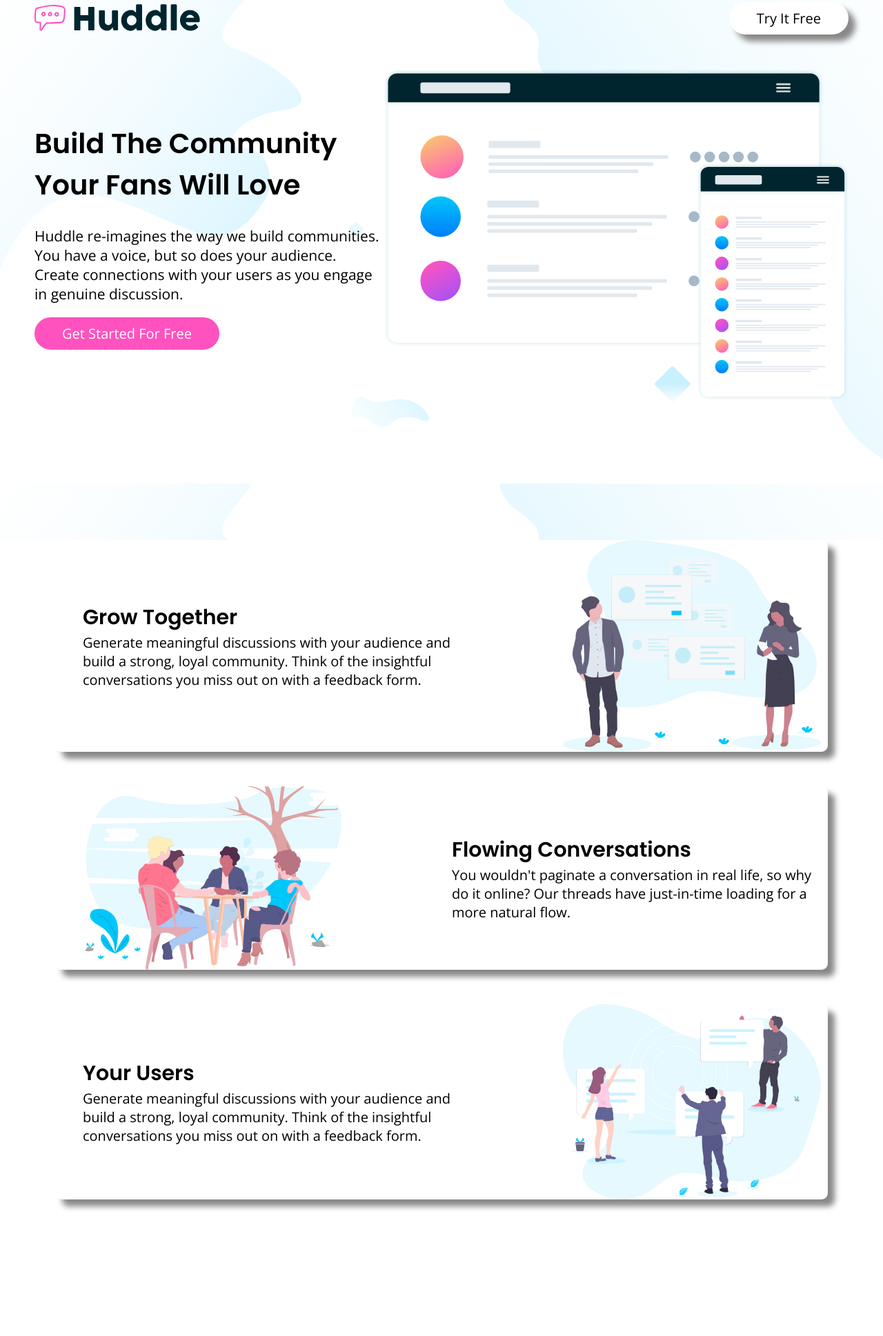
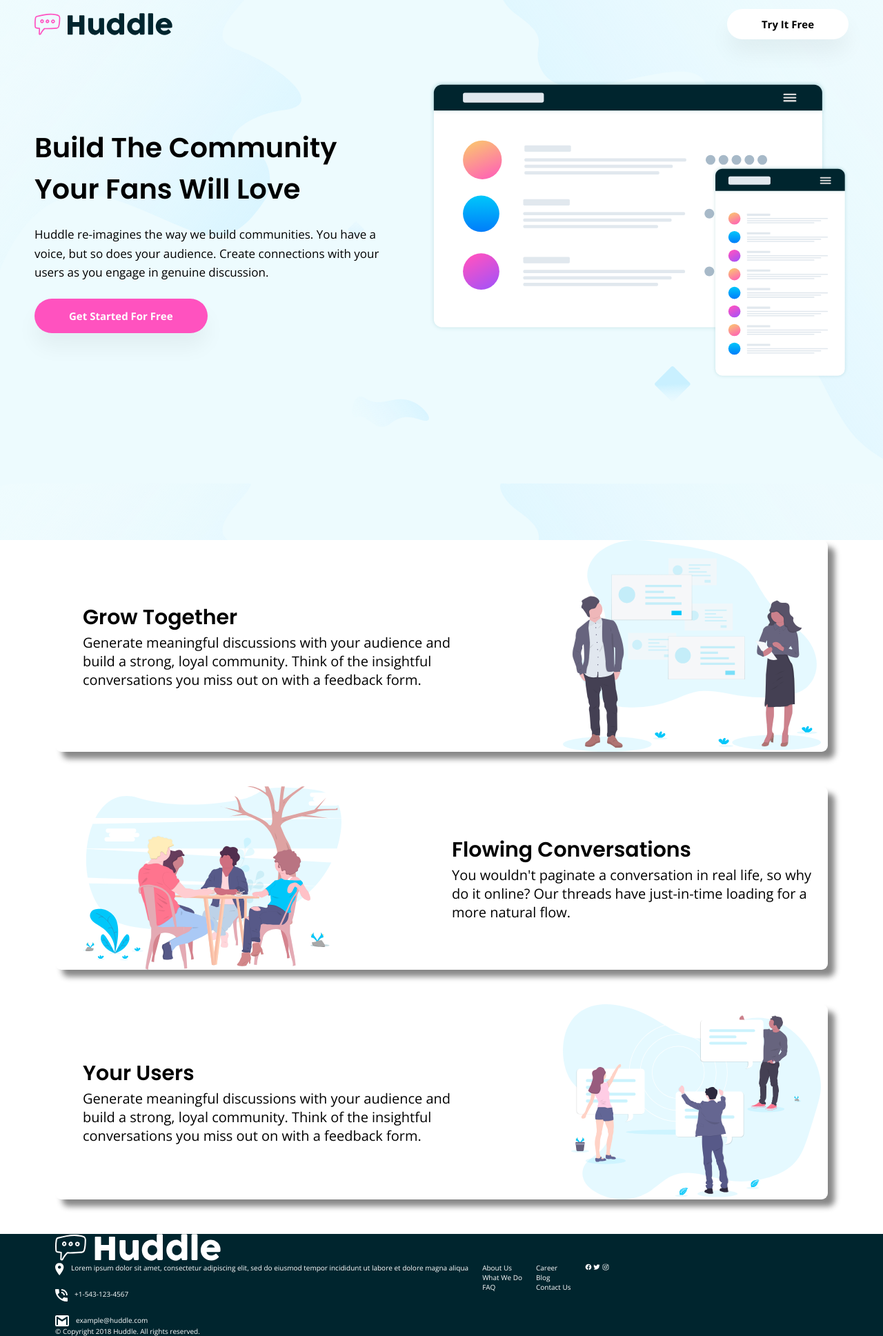
Before and after one commit to Suley890/Landing-Page, a plain HTML site: page index.html in a window 1280 px wide. Shown: the part 17-1954 px from the top of the page at 69% size. Before the commit the page ends 1806 px from the top, so only its background shows below. Drawn offline with nearby package versions, Linux system fonts and the light colour scheme.

Commit message:
Added footer, fixed hero, fixed nav

```diff
--- a/css/general.css
+++ b/css/general.css
@@ -15,7 +15,7 @@ h3 {
 }
 .grid {
   display: grid;
-  gap: 4rem;
+  gap: 10rem;
 }
 
 .grid--center {
@@ -31,9 +31,11 @@ h3 {
   text-decoration: none;
   color: white;
   background-color: hsl(322, 100%, 66%);
-  padding: 0.5em 2em;
+  padding: 1.5rem 5rem;
   border-radius: 50px;
-  font-size: 2rem;
+  font-size: 1.5rem;
+  font-weight: bold;
+  box-shadow: 0px 20px 30px 0 rgba(0, 0, 0, 0.05);
 }
 
 .btn-link-white:link,
@@ -42,12 +44,14 @@ h3 {
   text-decoration: none;
   color: black;
   background-color: #fff;
-  box-shadow: 10px 10px 8px #888888;
-  padding: 0.5em 2em;
+  box-shadow: 0px 20px 30px 0 rgba(0, 0, 0, 0.05);
+  padding: 1.2rem 5rem;
   border-radius: 50px;
-  font-size: 2rem;
+  font-size: 1.5rem;
+  font-weight: bold;
 }
 
 .container {
-  padding: 0 5rem;
+  padding-left: 5rem;
+  padding-right: 5rem;
 }
--- a/css/styles.css
+++ b/css/styles.css
@@ -5,14 +5,20 @@
   list-style: none;
   align-items: center;
   justify-content: space-between;
-  padding: 2rem 0;
-  margin-bottom: 3rem;
+  margin-bottom: 6rem;
+}
+
+.logo-img {
+  width: 20rem;
 }
 
 /* HERO */
+
 .hero-container {
+  height: 100vh;
   background-image: url(/images/bg-hero-desktop.svg);
-  height: 100vh;
+  background-color: #edfbfe;
+  padding-top: 3rem;
 }
 .hero {
   display: grid;
@@ -23,16 +29,22 @@
 .hero-title {
   font-size: 4rem;
   font-weight: 600;
-  margin-bottom: 3rem;
+  margin-bottom: 2.2rem;
 }
 
 .hero-text {
-  font-size: 2.1rem;
-  margin-bottom: 2rem;
+  font-size: 1.7rem;
+  line-height: 1.6;
+  margin-bottom: 2.5rem;
+}
+
+.hero-img-box {
+  display: flex;
+  justify-content: flex-end;
 }
 
 .hero-img {
-  width: 100%;
+  width: 90%;
 }
 
 /* FEATURES */
@@ -74,3 +86,27 @@
 .feature-img {
   width: 70%;
 }
+
+/* FOOTER */
+
+footer {
+  background-color: hsl(192, 100%, 9%);
+  color: #fff;
+  padding: 0 8rem;
+}
+
+.footer-container {
+  display: flex;
+  gap: 2rem;
+}
+
+.info {
+  display: flex;
+  flex-direction: column;
+  gap: 2rem;
+}
+.info div {
+  display: flex;
+  gap: 1rem;
+  font-size: 1rem;
+}
--- a/index.html
+++ b/index.html
@@ -40,22 +40,30 @@
   </head>
   <body>
     <div class="container hero-container">
+      <header>
         <nav class="main-nav">
-        <li><img src="/images/logo.svg" alt="" /></li>
-        <li><a href="" class="btn-link-white">Try It Free</a></li>
+          <img src="/images/logo.svg" alt="" class="logo-img" />
+          <a href="" class="btn-link-white">Try It Free</a>
         </nav>
-      <section class="hero">
-        <div class="">
+      </header>
+      <section class="hero-section">
+        <div class="hero">
+          <div class="hero-text-box">
             <h1 class="hero-title">Build The Community Your Fans Will Love</h1>
             <p class="hero-text">
               Huddle re-imagines the way we build communities. You have a voice,
-            but so does your audience. Create connections with your users as you
-            engage in genuine discussion.
+              but so does your audience. Create connections with your users as
+              you engage in genuine discussion.
             </p>
             <a href="" class="btn-link">Get Started For Free</a>
           </div>
-        <div class="img-div">
-          <img src="images/illustration-mockups.svg" alt="" class="hero-img" />
+          <div class="hero-img-box">
+            <img
+              src="images/illustration-mockups.svg"
+              alt=""
+              class="hero-img"
+            />
+          </div>
         </div>
       </section>
     </div>
@@ -112,23 +120,73 @@
         </div>
       </div>
     </section>
-    <!--
-     It
-    takes no time at all to integrate Huddle with your app's authentication
-    solution. This means, once signed in to your app, your users can start
-    chatting immediately. Ready To Build Your Community? Get Started For Free
-    Lorem ipsum dolor sit amet, consectetur adipiscing elit, sed do eiusmod
-    tempor incididunt ut labore et dolore magna aliqua +1-543-123-4567
-    example@huddle.com About Us What We Do FAQ Career Blog Contact Us &copy;
-    Copyright 2018 Huddle. All rights reserved. -->
+    <footer>
+      <img src="/images/logo-white.svg" alt="" />
+      <div class="footer-container">
+        <div class="info">
+          <div>
+            <svg width="13" height="18" xmlns="http://www.w3.org/2000/svg">
+              <path
+                d="M6.188 0C2.74 0 0 2.79 0 6.3 0 10.98 6.188 18 6.188 18s6.187-7.02 6.187-11.7c0-3.51-2.74-6.3-6.188-6.3zm0 8.55c-1.238 0-2.21-.99-2.21-2.25s.972-2.25 2.21-2.25c1.237 0 2.21.99 2.21 2.25s-.973 2.25-2.21 2.25z"
+                fill="#FFF"
+                fill-rule="evenodd"
+              />
+            </svg>
+            <p>
+              Lorem ipsum dolor sit amet, consectetur adipiscing elit, sed do
+              eiusmod tempor incididunt ut labore et dolore magna aliqua
+            </p>
+          </div>
 
-    <!-- <footer>
-      <p class="attribution">
-        Challenge by
-        <a href="https://www.frontendmentor.io?ref=challenge" target="_blank"
-          >Frontend Mentor</a
-        >. Coded by <a href="#">Your Name Here</a>.
-      </p>
-    </footer> -->
+          <div>
+            <svg width="18" height="18" xmlns="http://www.w3.org/2000/svg">
+              <path
+                d="M17 12.5c-1.2 0-2.4-.2-3.6-.6-.3-.1-.7 0-1 .2l-2.2 2.2c-2.8-1.4-5.1-3.8-6.6-6.6l2.2-2.2c.3-.3.4-.7.2-1-.3-1.1-.5-2.3-.5-3.5 0-.6-.4-1-1-1H1C.4 0 0 .4 0 1c0 9.4 7.6 17 17 17 .6 0 1-.4 1-1v-3.5c0-.6-.4-1-1-1zM16 9h2c0-5-4-9-9-9v2c3.9 0 7 3.1 7 7zm-4 0h2c0-2.8-2.2-5-5-5v2c1.7 0 3 1.3 3 3z"
+                fill="#FFF"
+                fill-rule="evenodd"
+              />
+            </svg>
+            <p>+1-543-123-4567</p>
+          </div>
+          <div>
+            <svg width="20" height="16" xmlns="http://www.w3.org/2000/svg">
+              <path
+                d="M18 0H2C.9 0 0 .9 0 2v12c0 1.1.9 2 2 2h16c1.1 0 2-.9 2-2V2c0-1.1-.9-2-2-2zm0 14h-2V5.2L10 9 4 5.2V14H2V2h1.2L10 6.2 16.8 2H18v12z"
+                fill="#FFF"
+                fill-rule="evenodd"
+              />
+            </svg>
+            <p>example@huddle.com</p>
+          </div>
+        </div>
+
+        <div class="footer-links">
+          <p>About Us</p>
+          <p>What We Do</p>
+          <p>FAQ</p>
+        </div>
+        <div class="footer-links">
+          <p>Career</p>
+          <p>Blog</p>
+          <p>Contact Us</p>
+        </div>
+
+        <div class="socials">
+          <ion-icon name="logo-facebook"></ion-icon>
+          <ion-icon name="logo-twitter"></ion-icon>
+          <ion-icon name="logo-instagram"></ion-icon>
+        </div>
+      </div>
+      <p class="copy">&copy; Copyright 2018 Huddle. All rights reserved.</p>
+    </footer>
+
+    <script
+      type="module"
+      src="https://unpkg.com/ionicons@5.5.2/dist/ionicons/ionicons.esm.js"
+    ></script>
+    <script
+      nomodule
+      src="https://unpkg.com/ionicons@5.5.2/dist/ionicons/ionicons.js"
+    ></script>
   </body>
 </html>
```
Also changed, not shown: images/logo-white.svg (added). Lines whose indentation alone changed are shown as unchanged.
